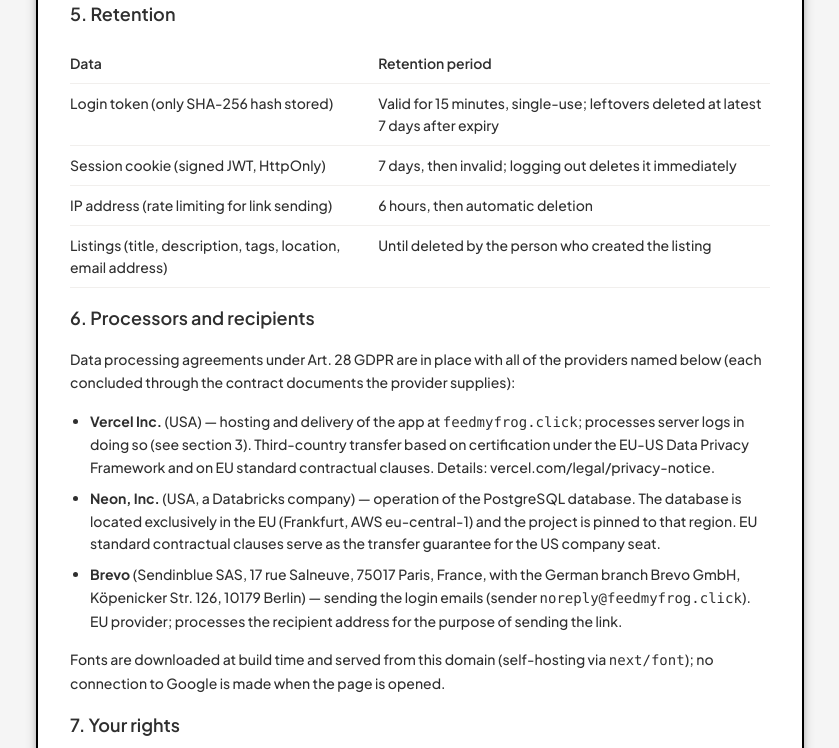
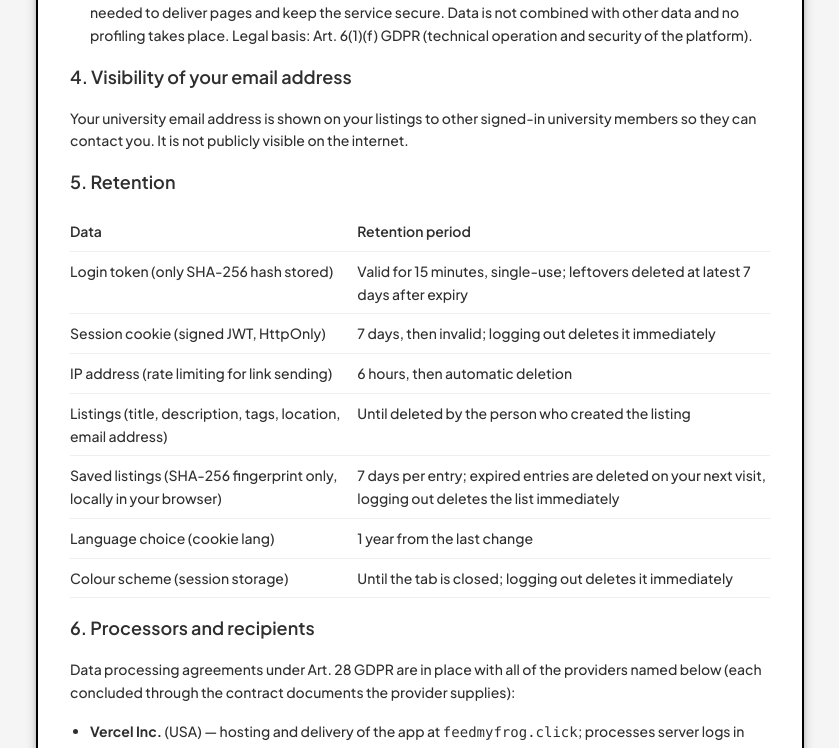
Before and after one commit to InnoLab-2026/FeedmyFrog, a Next.js app: page /datenschutz in a window 1280 px wide. Shown: the part 948-1696 px from the top of the page, without its empty margins (220-1059 px from the left). Built offline with nearby package versions, Linux system fonts and the light colour scheme; no server answers.

Commit message:
Disclose device storage

```diff
--- a/src/app/datenschutz/DatenschutzContent.tsx
+++ b/src/app/datenschutz/DatenschutzContent.tsx
@@ -25,9 +25,17 @@
  * the named supervisory authority from section 7.
  */
 
-const DATA_ITEMS = ['email', 'listing', 'ip', 'cookie', 'logs'] as const;
+const DATA_ITEMS = ['email', 'listing', 'ip', 'cookie', 'device', 'logs'] as const;
 const PROCESSORS = ['vercel', 'neon', 'brevo'] as const;
-const RETENTION_ROWS = ['token', 'session', 'ip', 'listings'] as const;
+const RETENTION_ROWS = [
+  'token',
+  'session',
+  'ip',
+  'listings',
+  'saved',
+  'language',
+  'theme',
+] as const;
 
 export default function DatenschutzContent() {
   const { t, i18n } = useTranslation(LEGAL_NS);
--- a/src/components/layout/LanguageButton.tsx
+++ b/src/components/layout/LanguageButton.tsx
@@ -37,9 +37,6 @@
       const secure = window.location.protocol === 'https:' ? '; secure' : '';
       document.cookie =
         `${LANG_COOKIE}=${next.code}; path=/; max-age=${LANG_COOKIE_MAX_AGE}; samesite=lax${secure}`;
-
-      // Kept in sync for anyone still running a tab from before the cookie.
-      window.localStorage.setItem('i18nextLng', next.code);
     } catch {
       // Cookies or storage may be blocked; the language still applies to
       // this session via changeLanguage above.
--- a/src/i18n/legalResources.ts
+++ b/src/i18n/legalResources.ts
@@ -39,6 +39,7 @@
       listing: string;
       ip: string;
       cookie: string;
+      device: string;
       logs: string;
     };
     visibility: { heading: string; body: string };
@@ -50,6 +51,9 @@
         session: RetentionRow;
         ip: RetentionRow;
         listings: RetentionRow;
+        saved: RetentionRow;
+        language: RetentionRow;
+        theme: RetentionRow;
       };
     };
     processors: {
@@ -97,7 +101,9 @@
         ip:
           '<strong>IP-Adresse</strong> — kurzzeitig zur Begrenzung von Missbrauch des Anmeldelink-Versands (Rate-Limiting). Rechtsgrundlage: Art. 6 Abs. 1 lit. f DSGVO (Betriebssicherheit).',
         cookie:
-          '<strong>Sitzungs-Cookie</strong> — ein einzelnes, technisch notwendiges HttpOnly-Cookie hält Ihre Anmeldung aufrecht. Es findet kein Tracking statt; Analyse- oder Marketing-Cookies werden nicht gesetzt. Das Cookie ist nach § 25 Abs. 2 Nr. 2 TDDDG einwilligungsfrei; ein Cookie-Banner ist daher nicht erforderlich.',
+          '<strong>Sitzungs-Cookie</strong> — ein technisch notwendiges HttpOnly-Cookie hält Ihre Anmeldung aufrecht. Es findet kein Tracking statt; Analyse- oder Marketing-Cookies werden nicht gesetzt. Das Cookie ist nach § 25 Abs. 2 Nr. 2 TDDDG einwilligungsfrei; ein Cookie-Banner ist daher nicht erforderlich.',
+        device:
+          '<strong>Speicherung auf Ihrem Gerät</strong> — nur, wenn Sie die jeweilige Funktion selbst nutzen: die gewählte Sprache (Cookie <code>lang</code>, damit die Seite gleich in dieser Sprache ausgeliefert wird), das gewählte Farbschema (Session Storage) und gemerkte Inserate (Local Storage). Für gemerkte Inserate wird nur ein SHA-256-Fingerabdruck der Inserats-ID mit dem Zeitpunkt des Merkens abgelegt — keine Inseratsinhalte, Namen oder E-Mail-Adressen. Diese Liste verlässt Ihr Gerät nicht und wird nicht an uns übertragen. Alle drei Speicherungen sind für die von Ihnen ausdrücklich gewünschte Funktion unbedingt erforderlich und daher nach § 25 Abs. 2 Nr. 2 TDDDG einwilligungsfrei. Sie können sie jederzeit in Ihren Browsereinstellungen löschen.',
         logs:
           '<strong>Server-Logdaten</strong> — beim Aufruf der Plattform verarbeitet unser Hosting-Anbieter Vercel automatisch technische Zugriffsdaten (insbesondere IP-Adresse, Zeitpunkt des Zugriffs, aufgerufene URL, User-Agent), soweit dies für die Auslieferung der Seiten und die Sicherheit des Betriebs erforderlich ist. Eine Zusammenführung mit anderen Daten oder eine Profilbildung findet nicht statt. Rechtsgrundlage: Art. 6 Abs. 1 lit. f DSGVO (technischer Betrieb und Absicherung der Plattform).',
       },
@@ -126,6 +132,21 @@
           listings: {
             data: 'Inserate (Titel, Beschreibung, Tags, Ort, E-Mail-Adresse)',
             period: 'Bis zur Löschung durch die inserierende Person',
+          },
+          saved: {
+            data: 'Gemerkte Inserate (nur SHA-256-Fingerabdruck, lokal in Ihrem Browser)',
+            period:
+              '7 Tage je Eintrag; abgelaufene Einträge werden beim nächsten Aufruf gelöscht, Abmelden löscht die Liste sofort',
+          },
+          language: {
+            data: 'Sprachwahl (Cookie lang)',
+            period:
+              '1 Jahr ab der letzten Änderung',
+          },
+          theme: {
+            data: 'Farbschema (Session Storage)',
+            period:
+              'Bis zum Schließen des Tabs; Abmelden löscht es sofort',
           },
         },
       },
@@ -200,7 +221,9 @@
         ip:
           '<strong>IP address</strong> — briefly, to limit abuse of login link sending (rate limiting). Legal basis: Art. 6(1)(f) GDPR (operational security).',
         cookie:
-          '<strong>Session cookie</strong> — a single technically necessary HttpOnly cookie keeps you signed in. There is no tracking; no analytics or marketing cookies are set. The cookie is exempt from consent under § 25(2) no. 2 TDDDG; a cookie banner is therefore not required.',
+          '<strong>Session cookie</strong> — a technically necessary HttpOnly cookie keeps you signed in. There is no tracking; no analytics or marketing cookies are set. The cookie is exempt from consent under § 25(2) no. 2 TDDDG; a cookie banner is therefore not required.',
+        device:
+          '<strong>Storage on your device</strong> — only when you use the feature in question yourself: your chosen language (cookie <code>lang</code>, so the page is delivered in that language straight away), your chosen colour scheme (session storage) and saved listings (local storage). For saved listings only a SHA-256 fingerprint of the listing ID and the time you saved it are stored — no listing content, names or email addresses. This list never leaves your device and is not transmitted to us. All three are strictly necessary for a feature you explicitly asked for and are therefore exempt from consent under § 25(2) no. 2 TDDDG. You can delete them at any time in your browser settings.',
         logs:
           '<strong>Server logs</strong> — when you visit the platform, our hosting provider Vercel automatically processes technical access data (in particular IP address, time of access, requested URL, user agent) as far as needed to deliver pages and keep the service secure. Data is not combined with other data and no profiling takes place. Legal basis: Art. 6(1)(f) GDPR (technical operation and security of the platform).',
       },
@@ -229,6 +252,21 @@
           listings: {
             data: 'Listings (title, description, tags, location, email address)',
             period: 'Until deleted by the person who created the listing',
+          },
+          saved: {
+            data: 'Saved listings (SHA-256 fingerprint only, locally in your browser)',
+            period:
+              '7 days per entry; expired entries are deleted on your next visit, logging out deletes the list immediately',
+          },
+          language: {
+            data: 'Language choice (cookie lang)',
+            period:
+              '1 year from the last change',
+          },
+          theme: {
+            data: 'Colour scheme (session storage)',
+            period:
+              'Until the tab is closed; logging out deletes it immediately',
           },
         },
       },
@@ -303,7 +341,9 @@
         ip:
           '<strong>Adresse IP</strong> — brièvement, afin de limiter les abus lors de l’envoi des liens de connexion (limitation du débit). Base juridique : art. 6, § 1, f) RGPD (sécurité d’exploitation).',
         cookie:
-          '<strong>Cookie de session</strong> — un unique cookie HttpOnly techniquement nécessaire maintient votre connexion. Aucun suivi n’est effectué ; aucun cookie d’analyse ou de marketing n’est déposé. Ce cookie est dispensé de consentement au titre du § 25, al. 2, n° 2 TDDDG ; aucune bannière de cookies n’est donc requise.',
+          '<strong>Cookie de session</strong> — un cookie HttpOnly techniquement nécessaire maintient votre connexion. Aucun suivi n’est effectué ; aucun cookie d’analyse ou de marketing n’est déposé. Ce cookie est dispensé de consentement au titre du § 25, al. 2, n° 2 TDDDG ; aucune bannière de cookies n’est donc requise.',
+        device:
+          '<strong>Stockage sur votre appareil</strong> — uniquement lorsque vous utilisez vous-même la fonction concernée : la langue choisie (cookie <code>lang</code>, pour que la page soit livrée directement dans cette langue), le thème de couleurs choisi (session storage) et les annonces enregistrées (local storage). Pour les annonces enregistrées, seule une empreinte SHA-256 de l’identifiant de l’annonce et le moment de l’enregistrement sont conservés — aucun contenu d’annonce, nom ou adresse e-mail. Cette liste ne quitte pas votre appareil et ne nous est pas transmise. Ces trois stockages sont strictement nécessaires à une fonction que vous avez expressément demandée et sont donc dispensés de consentement au titre du § 25, al. 2, n° 2 TDDDG. Vous pouvez les supprimer à tout moment dans les paramètres de votre navigateur.',
         logs:
           '<strong>Journaux serveur</strong> — lors de la consultation de la plateforme, notre hébergeur Vercel traite automatiquement des données d’accès techniques (notamment adresse IP, date et heure de l’accès, URL appelée, agent utilisateur), dans la mesure nécessaire à la diffusion des pages et à la sécurité de l’exploitation. Aucun recoupement avec d’autres données ni profilage n’a lieu. Base juridique : art. 6, § 1, f) RGPD (exploitation technique et sécurisation de la plateforme).',
       },
@@ -332,6 +372,21 @@
           listings: {
             data: 'Annonces (titre, description, tags, lieu, e-mail)',
             period: 'Jusqu’à suppression par la personne qui a créé l’annonce',
+          },
+          saved: {
+            data: 'Annonces enregistrées (empreinte SHA-256 uniquement, localement dans votre navigateur)',
+            period:
+              '7 jours par entrée ; les entrées expirées sont supprimées lors de votre prochaine visite, la déconnexion supprime la liste immédiatement',
+          },
+          language: {
+            data: 'Choix de la langue (cookie lang)',
+            period:
+              '1 an à compter de la dernière modification',
+          },
+          theme: {
+            data: 'Thème de couleurs (session storage)',
+            period:
+              'Jusqu’à la fermeture de l’onglet ; la déconnexion le supprime immédiatement',
           },
         },
       },
@@ -406,7 +461,9 @@
         ip:
           '<strong>IP adresi</strong> — giriş bağlantısı gönderiminin kötüye kullanılmasını sınırlamak amacıyla kısa süreli (hız sınırlama). Hukuki dayanak: GDPR md. 6/1/f (işletme güvenliği).',
         cookie:
-          '<strong>Oturum çerezi</strong> — oturumunuzu açık tutan, teknik olarak zorunlu tek bir HttpOnly çerezi. İzleme yapılmaz; analiz veya pazarlama çerezi yerleştirilmez. Çerez, TDDDG § 25/2 no. 2 uyarınca onaydan muaftır; bu nedenle çerez bandına gerek yoktur.',
+          '<strong>Oturum çerezi</strong> — oturumunuzu açık tutan, teknik olarak zorunlu bir HttpOnly çerezi. İzleme yapılmaz; analiz veya pazarlama çerezi yerleştirilmez. Çerez, TDDDG § 25/2 no. 2 uyarınca onaydan muaftır; bu nedenle çerez bandına gerek yoktur.',
+        device:
+          '<strong>Cihazınızda saklama</strong> — yalnızca ilgili işlevi kendiniz kullandığınızda: seçtiğiniz dil (sayfanın doğrudan bu dilde sunulması için <code>lang</code> çerezi), seçtiğiniz renk şeması (session storage) ve kaydettiğiniz ilanlar (local storage). Kaydedilen ilanlar için yalnızca ilan kimliğinin SHA-256 parmak izi ve kaydetme zamanı saklanır — ilan içeriği, ad veya e-posta adresi saklanmaz. Bu liste cihazınızdan çıkmaz ve bize iletilmez. Bu üç saklama, açıkça talep ettiğiniz bir işlev için kesinlikle gereklidir ve bu nedenle TDDDG § 25/2 no. 2 uyarınca onaydan muaftır. Bunları istediğiniz zaman tarayıcı ayarlarınızdan silebilirsiniz.',
         logs:
           '<strong>Sunucu günlükleri</strong> — platform açıldığında barındırma sağlayıcımız Vercel, sayfaların sunulması ve işletme güvenliği için gerekli olduğu ölçüde teknik erişim verilerini (özellikle IP adresi, erişim zamanı, çağrılan URL, kullanıcı aracısı) otomatik olarak işler. Başka verilerle birleştirme veya profil oluşturma yapılmaz. Hukuki dayanak: GDPR md. 6/1/f (platformun teknik işletimi ve güvenliği).',
       },
@@ -435,6 +492,21 @@
           listings: {
             data: 'İlanlar (başlık, açıklama, etiketler, konum, e-posta)',
             period: 'İlanı oluşturan kişi silene kadar',
+          },
+          saved: {
+            data: 'Kaydedilen ilanlar (yalnızca SHA-256 parmak izi, tarayıcınızda yerel olarak)',
+            period:
+              'Her kayıt için 7 gün; süresi dolan kayıtlar bir sonraki ziyaretinizde silinir, oturumu kapatmak listeyi hemen siler',
+          },
+          language: {
+            data: 'Dil seçimi (lang çerezi)',
+            period:
+              'Son değişiklikten itibaren 1 yıl',
+          },
+          theme: {
+            data: 'Renk şeması (session storage)',
+            period:
+              'Sekme kapatılana kadar; oturumu kapatmak onu hemen siler',
           },
         },
       },
@@ -509,7 +581,9 @@
         ip:
           '<strong>Dirección IP</strong> — de forma breve, para limitar el abuso en el envío de enlaces de acceso (limitación de frecuencia). Base jurídica: art. 6.1.f RGPD (seguridad operativa).',
         cookie:
-          '<strong>Cookie de sesión</strong> — una única cookie HttpOnly técnicamente necesaria mantiene tu sesión iniciada. No se realiza seguimiento; no se instalan cookies de análisis ni de marketing. La cookie está exenta de consentimiento conforme al § 25.2 n.º 2 TDDDG; por tanto no se requiere un aviso de cookies.',
+          '<strong>Cookie de sesión</strong> — una cookie HttpOnly técnicamente necesaria mantiene tu sesión iniciada. No se realiza seguimiento; no se instalan cookies de análisis ni de marketing. La cookie está exenta de consentimiento conforme al § 25.2 n.º 2 TDDDG; por tanto no se requiere un aviso de cookies.',
+        device:
+          '<strong>Almacenamiento en tu dispositivo</strong> — solo cuando tú mismo utilizas la función correspondiente: el idioma elegido (cookie <code>lang</code>, para que la página se sirva directamente en ese idioma), el esquema de colores elegido (session storage) y los anuncios guardados (local storage). De los anuncios guardados solo se almacena una huella SHA-256 del identificador del anuncio y el momento en que lo guardaste — ningún contenido del anuncio, nombre ni dirección de correo. Esta lista no sale de tu dispositivo ni se nos transmite. Los tres almacenamientos son estrictamente necesarios para una función que has solicitado expresamente y, por tanto, están exentos de consentimiento conforme al § 25.2 n.º 2 TDDDG. Puedes eliminarlos en cualquier momento desde los ajustes de tu navegador.',
         logs:
           '<strong>Registros del servidor</strong> — al acceder a la plataforma, nuestro proveedor de alojamiento Vercel trata automáticamente datos técnicos de acceso (en particular dirección IP, momento del acceso, URL solicitada y agente de usuario), en la medida necesaria para servir las páginas y garantizar la seguridad del servicio. No se combinan con otros datos ni se elaboran perfiles. Base jurídica: art. 6.1.f RGPD (funcionamiento técnico y protección de la plataforma).',
       },
@@ -538,6 +612,21 @@
           listings: {
             data: 'Anuncios (título, descripción, etiquetas, lugar, correo)',
             period: 'Hasta que la persona que lo creó lo elimine',
+          },
+          saved: {
+            data: 'Anuncios guardados (solo huella SHA-256, localmente en tu navegador)',
+            period:
+              '7 días por entrada; las entradas caducadas se eliminan en tu próxima visita, cerrar sesión elimina la lista de inmediato',
+          },
+          language: {
+            data: 'Elección de idioma (cookie lang)',
+            period:
+              '1 año desde el último cambio',
+          },
+          theme: {
+            data: 'Esquema de colores (session storage)',
+            period:
+              'Hasta cerrar la pestaña; cerrar sesión lo elimina de inmediato',
           },
         },
       },
```
Also changed, not shown: src/i18n/Provider.tsx (+8 -1 lines).
